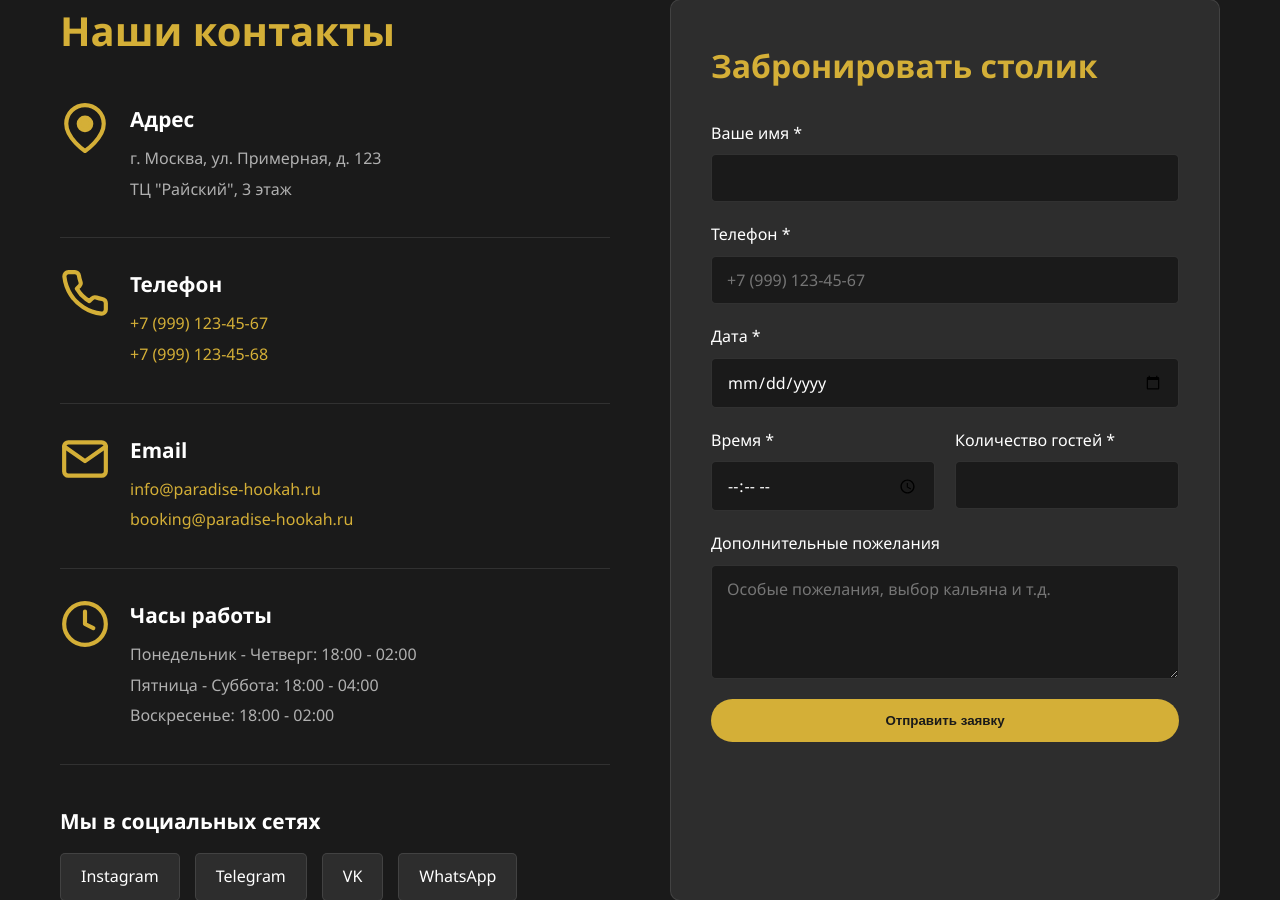
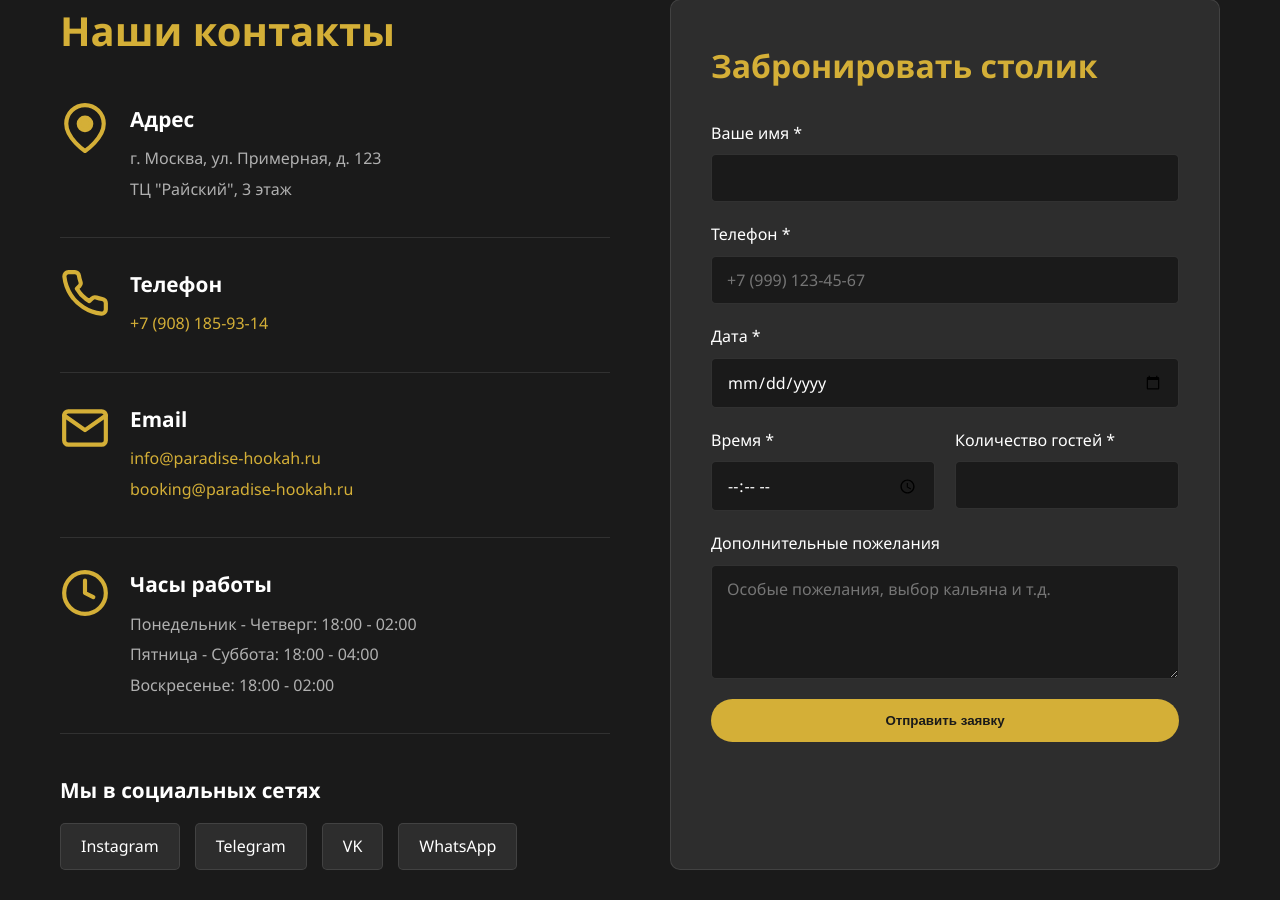
Before and after one commit to CepBep4/sanyasait, a Flask app: page /contacts in a window 1280 px wide. Shown: the part 463-1363 px from the top of the page. Run offline with Flask 3, Linux system fonts and the light colour scheme.

Commit message:
Update contacts.html

```diff
--- a/templates/contacts.html
+++ b/templates/contacts.html
@@ -32,8 +32,7 @@
                     </div>
                     <div class="contact-details">
                         <h3>Телефон</h3>
-                        <p><a href="tel:+79991234567">+7 (999) 123-45-67</a></p>
-                        <p><a href="tel:+79991234568">+7 (999) 123-45-68</a></p>
+                        <p><a href="tel:+79991234567">+7 (908) 185-93-14</a></p>
                     </div>
                 </div>
 
```
